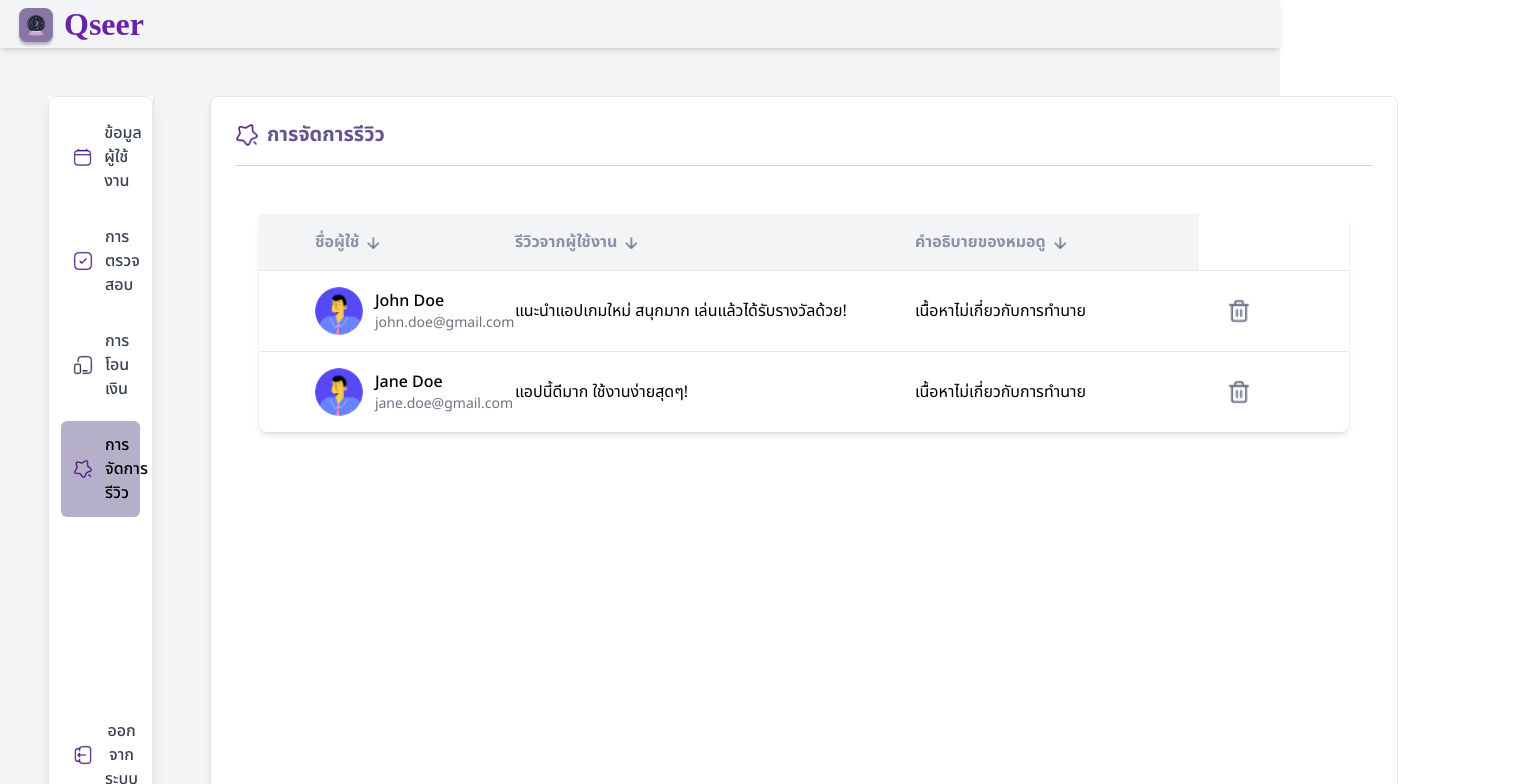
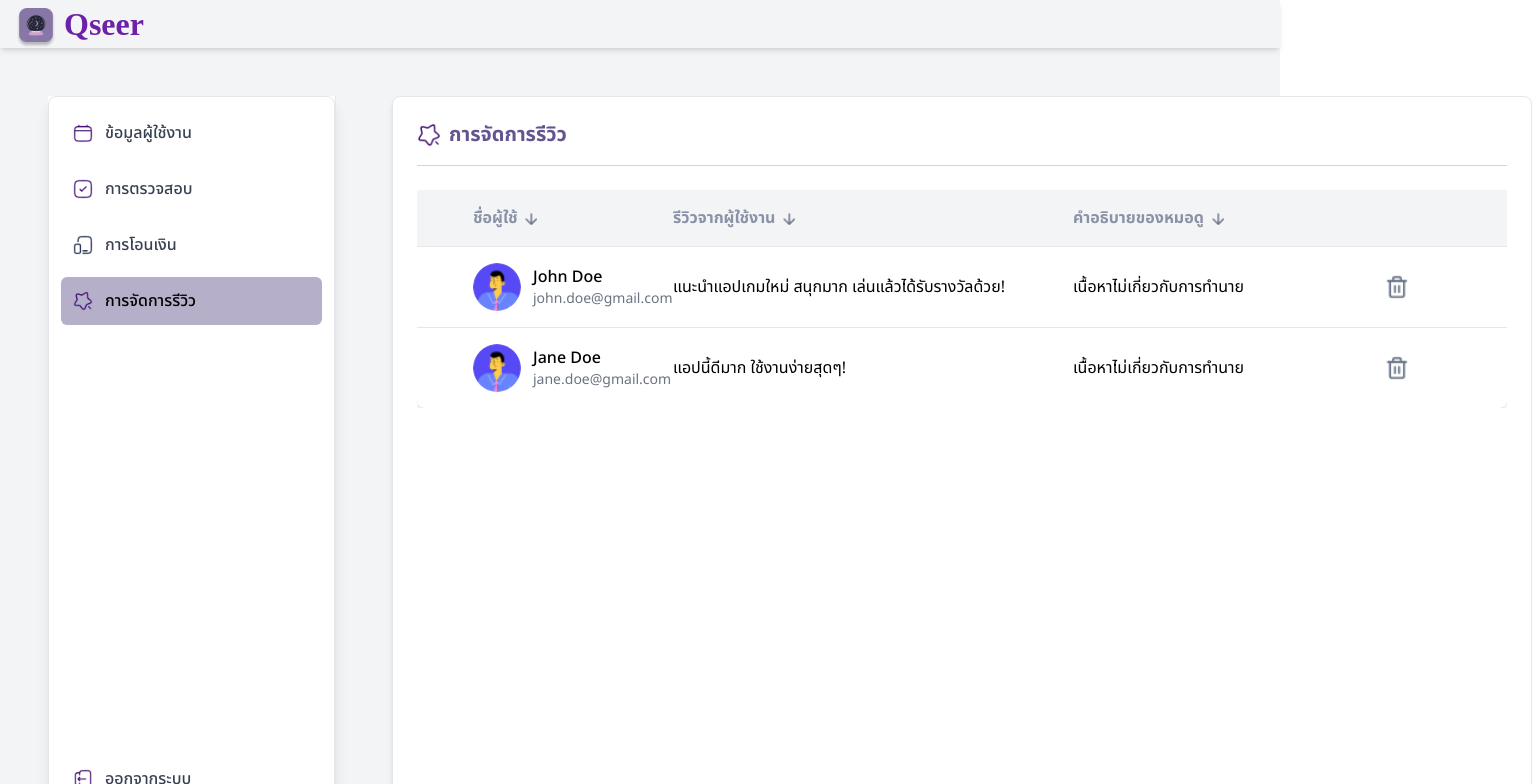
Before and after one commit to QueueSeer/Front-end-Admin, a React (Vite) app: page /ReviewManagement in a window 1280 px wide. Shown: the top 784 px of the page, 1532 px wide, since content can reach past the window. Built offline with nearby package versions, Linux system fonts and the light colour scheme; a web font is replaced by a local one.

Commit message:
ีupdate

```diff
--- a/src/pages/review/ReviewManagement.jsx
+++ b/src/pages/review/ReviewManagement.jsx
@@ -20,7 +20,6 @@ const ReviewManagement = () => {
       review: "แอปนี้ดีมาก ใช้งานง่ายสุดๆ!",
       comment: "เนื้อหาไม่เกี่ยวกับการทำนาย",
     },
-    // เพิ่มข้อมูลผู้ใช้งานตามต้องการ
   ]);
 
   const [isModalOpen, setIsModalOpen] = useState(false);
@@ -49,7 +48,7 @@ const ReviewManagement = () => {
       {/* Main Layout */}
       <div className="flex px-12 pt-12 gap-14">
         {/* Sidebar */}
-        <div className="lg:w-72">
+        <div className="lg:w-72 flex-shrink-0">
           <Sidebar />
         </div>
 
@@ -65,7 +64,7 @@ const ReviewManagement = () => {
           </h1>
           <hr className="border-gray-300 dark:border-gray-700 mb-6" />
 
-          <div className="overflow-x-auto p-6">
+          <div className="overflow-x-auto">
             <table className="min-w-full table-auto border-collapse bg-white rounded-lg shadow-md">
               <thead className="bg-gray-100 text-[#8A92A6] font-sans">
                 <tr>
@@ -94,7 +93,7 @@ const ReviewManagement = () => {
                       className="inline w-3 h-3 ml-2"
                     />
                   </th>
-
+                  <th className="p-4 text-left min-w-[150px]"></th>
                 </tr>
               </thead>
               <tbody>
```
